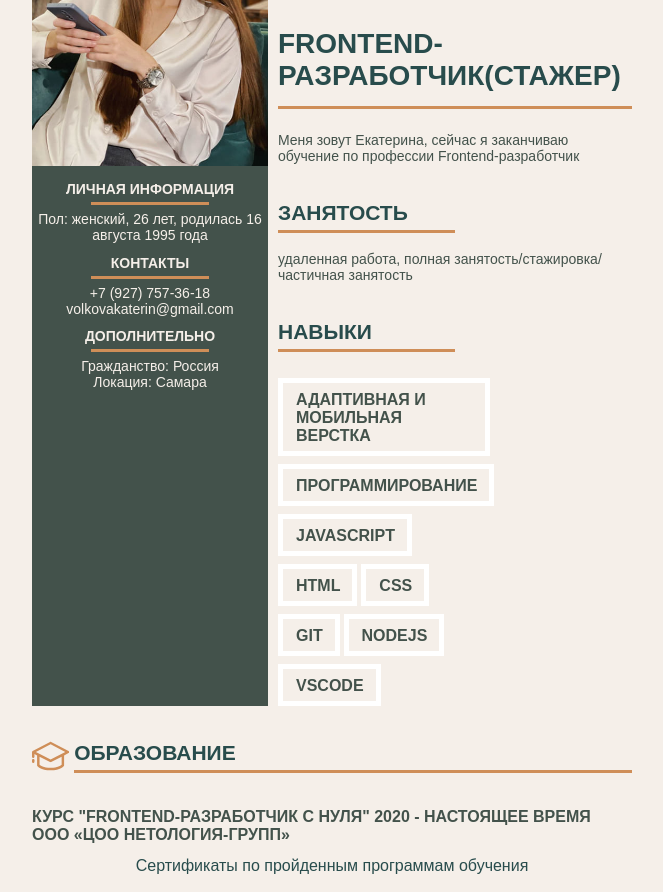
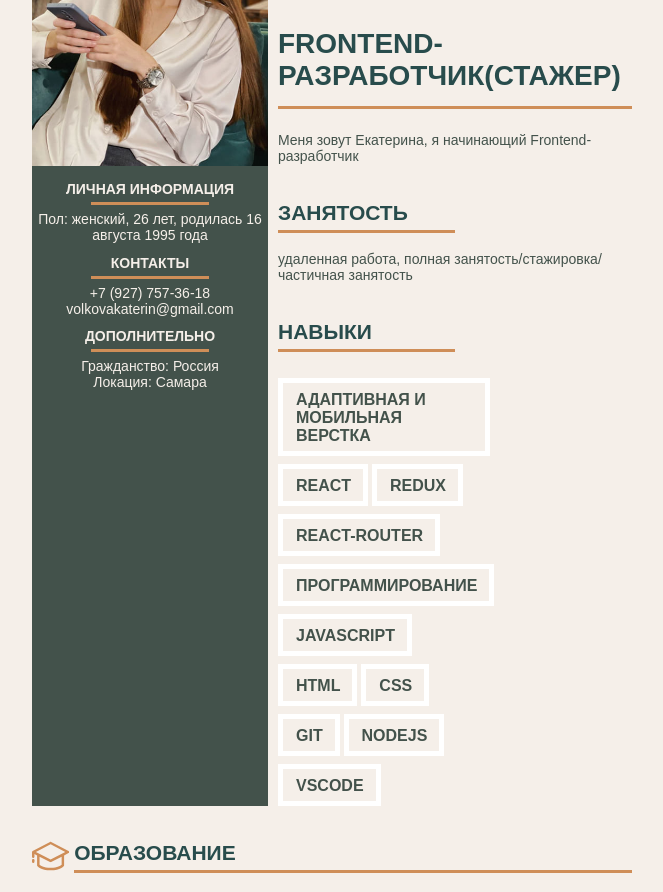
Before and after one commit to volkovakaterin/Resume, a website built with webpack: page src/index.html in a window 1280 px wide. Shown: the part 142-1034 px from the top of the page, without its empty margins (308-971 px from the left). Built offline with nearby package versions, Linux system fonts and the light colour scheme; files whose address does not match are found by name; a web font is replaced by a local one.

Commit message:
new commit

```diff
--- a/src/index.html
+++ b/src/index.html
@@ -35,8 +35,7 @@
 				</h1>
 				<h2 class="vacancy">Frontend-разработчик(стажер)</h2>
 				<div class="about__info">
-					<span class="introduction">Меня зовут Екатерина, сейчас я заканчиваю обучение по професcии
-						Frontend-разработчик</span> </span>
+					<span class="introduction">Меня зовут Екатерина, я начинающий Frontend-разработчик</span> </span>
 					<div class="about__info-vacancy">
 						<h2 class="title">Занятость</h2>
 						<span class="about__info-employment">удаленная работа, полная
@@ -47,6 +46,9 @@
 							<h2 class="title">Навыки</h2>
 							<div class="skills">
 							  <span class="skill-name">Адаптивная и мобильная верстка</span>
+							  <span class="skill-name">React</span>
+							  <span class="skill-name">Redux</span>
+							  <span class="skill-name">React-Router</span>
 						<span class="skill-name">Программирование</span>
 						<span class="skill-name">JavaScript</span>
 						<span class="skill-name">HTML</span>
@@ -115,7 +117,7 @@
 
 					</div>
 
-					<span class="education_item">Курс "Frontend-разработчик с нуля" 2020 - настоящее время ООО «ЦОО
+					<span class="education_item">Курс "Frontend-разработчик с нуля" 2021 - 2022 ООО «ЦОО
 						Нетология-групп»</span>
 						<h2 class="certificates_title">Сертификаты по пройденным программам обучения</h2>
 					<div class="certificates">
@@ -141,6 +143,9 @@
 						<div class="slider__item">
 							<img src="img/certificate_Introductory_course_to_the_profession_of_Frontend_developer.jpg" class="certificate"
 							alt="Сертификат 'Введение в профессию Frontend-разработчик'">
+						</div>
+						<div class="slider__item">
+							<img src="img/certificate_React.jpg" class="certificate" alt="Сертификат 'React'">
 						</div>
 						<div class="slider__navigation">
 							<div class="slider__arrows">
```
